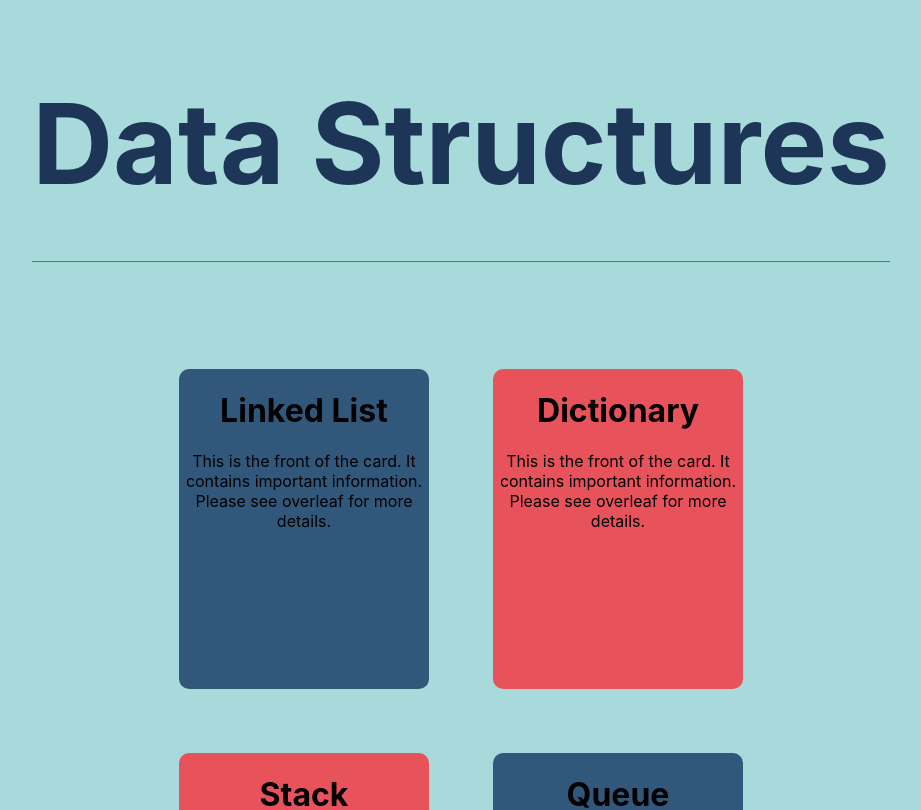
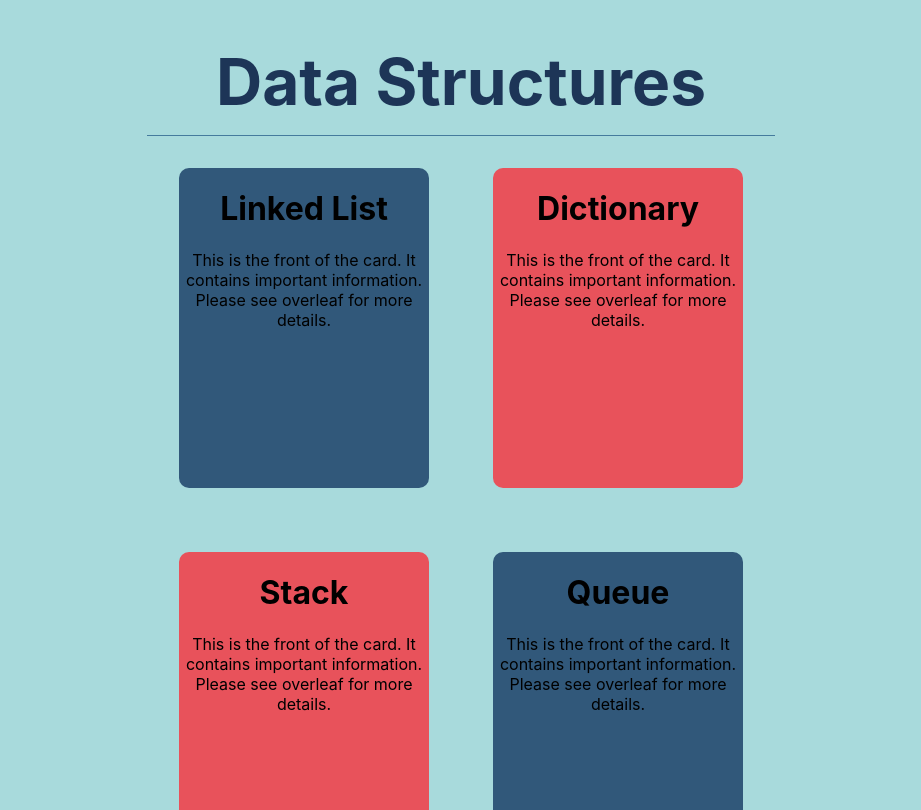
Before and after one commit to michael-mcmasters/Notecards, a React (Create React App) app: page / in a window 1280 px wide. Shown: the top 810 px of the page, without its empty margins (179-1100 px from the left). Built offline with nearby package versions, Linux system fonts and the light colour scheme.

Commit message:
Fix margins

```diff
--- a/src/App.css
+++ b/src/App.css
@@ -6,7 +6,8 @@
 
 .title {
   color: #1d3557;
-  font-size: 7rem;
-  padding-bottom: 50px;
+  font-size: 4rem;
+  padding-bottom: 15px;
+  margin-bottom: 0;
   border-bottom: 1px solid #457b9d;
 }
```
